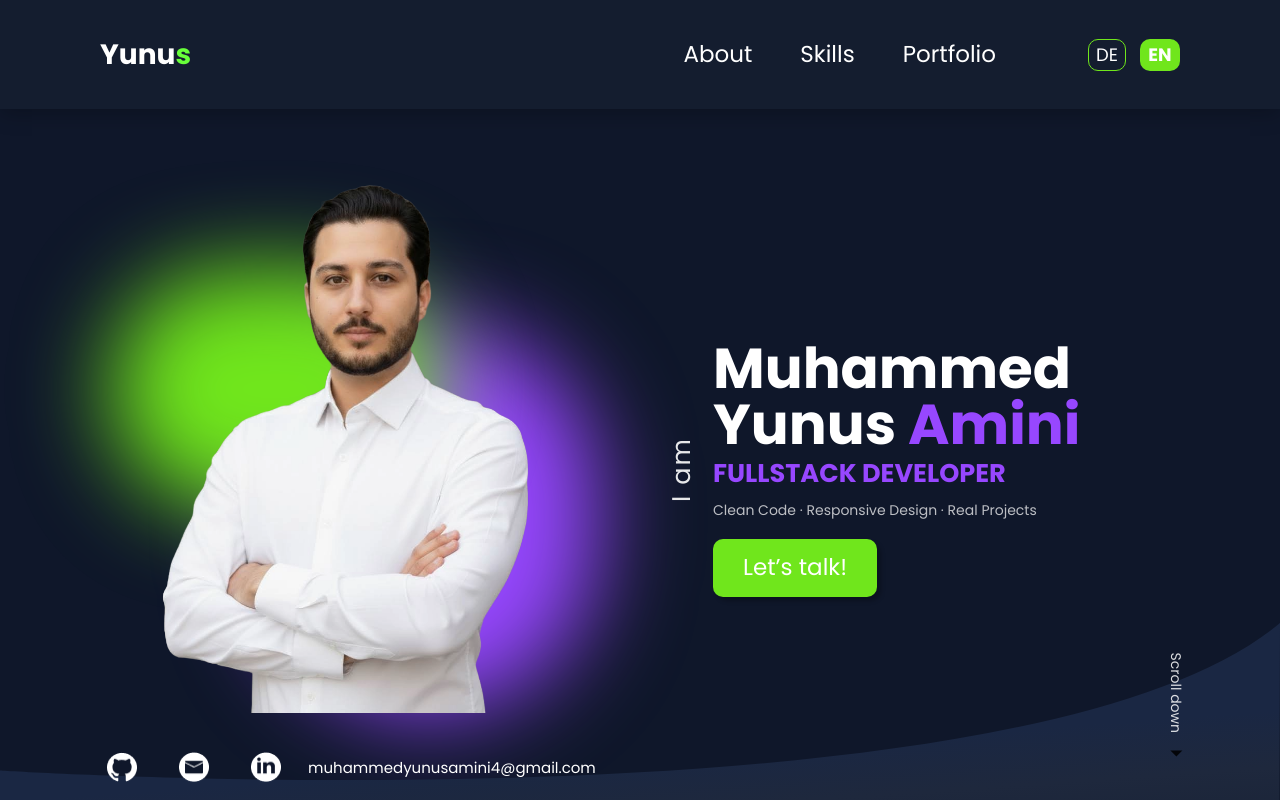
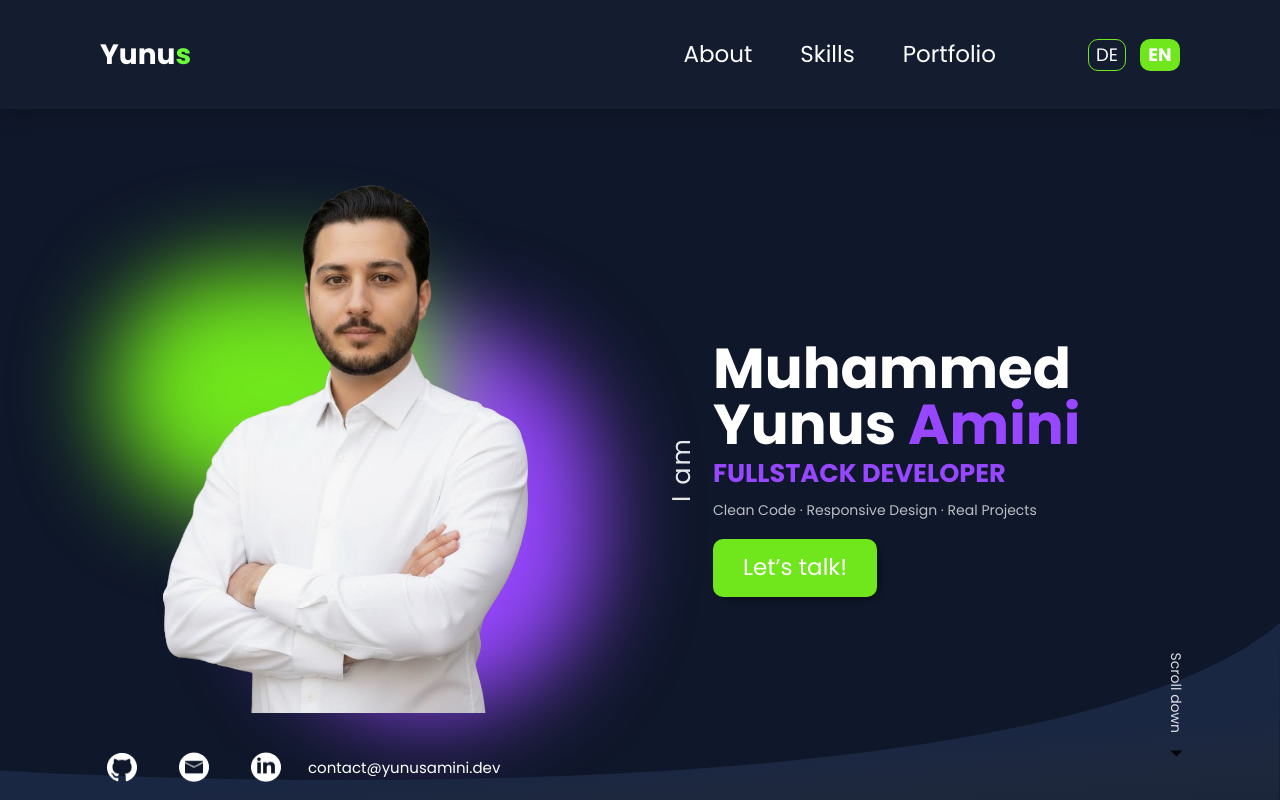
Before and after one commit to mya63/portfolio-2.0, an Angular app: page / in a window 1280 px wide. Shown: the top 800 px of the page. Built offline with nearby package versions, Linux system fonts and the light colour scheme.

Commit message:
fix: email

```diff
--- a/src/app/core/i18n/translations/de.ts
+++ b/src/app/core/i18n/translations/de.ts
@@ -108,7 +108,7 @@ contact: {
       Muhammed Yunus Amini<br>
       63263 Neu-Isenburg<br>
       Deutschland<br><br>
-      E-Mail: muhammedyunusamini4@gmail.com<br><br>
+      E-Mail: contact@yunusamini.dev<br><br>
       Verantwortlich für den Inhalt nach § 55 Abs. 2 RStV:<br>
       Muhammed Yunus Amini<br><br>
       Haftungsausschluss:<br>
@@ -127,7 +127,7 @@ contact: {
       body: `Verantwortlich für die Datenverarbeitung auf dieser Website ist:<br>
       Muhammed Yunus Amini<br>
       63263 Neu-Isenburg<br>
-      E-mail: muhammedyunusamini4@gmail.com`
+      E-mail: contact@yunusamini.dev`
     },
     section2: {
       title: '2. Allgemeines zur Datenverarbeitung',
@@ -151,7 +151,7 @@ contact: {
     },
     section6: {
       title: '6. Datenschutzkontakt',
-      body: `Bei Fragen zum Datenschutz wenden Sie sich bitte an: muhammedyunusamini4@gmail.com`
+      body: `Bei Fragen zum Datenschutz wenden Sie sich bitte an: contact@yunusamini.dev`
     }
   },
 
--- a/src/app/core/i18n/translations/en.ts
+++ b/src/app/core/i18n/translations/en.ts
@@ -108,7 +108,7 @@ contact: {
       Muhammed Yunus Amini<br>
       63263 Neu-Isenburg<br>
       Germany<br><br>
-      E-mail: muhammedyunusamini4@gmail.com<br><br>
+      E-mail: contact@yunusamini.dev<br><br>
       Responsible for content according to § 55 Abs. 2 RStV:<br>
       Muhammed Yunus Amini<br><br>
       Disclaimer:<br>
@@ -127,7 +127,7 @@ contact: {
       body: `Responsible for data processing on this website:<br>
       Muhammed Yunus Amini<br>
       63263 Neu-Isenburg<br>
-      E-mail: muhammedyunusamini4@gmail.com`
+      E-mail: contact@yunusamini.dev`
     },
     section2: {
       title: '2. General Information',
@@ -147,7 +147,7 @@ contact: {
     },
     section6: {
       title: '6. Privacy Contact',
-      body: `If you have any questions about data protection, please contact: muhammedyunusamini4@gmail.com`
+      body: `If you have any questions about data protection, please contact: contact@yunusamini.dev`
     }
   },
 
--- a/src/app/pages/home/hero/hero.html
+++ b/src/app/pages/home/hero/hero.html
@@ -49,7 +49,7 @@
           <img src="assets/giticon.png" alt="GitHub" />
         </a>
 
-        <a class="ico" href="mailto:muhammedyunusamini4@gmail.com">
+        <a class="ico" href="mailto:contact@yunusamini.dev">
           <img src="assets/email.png" alt="Email" />
         </a>
 
@@ -62,8 +62,8 @@
         </a>
       </div>
 
-      <a class="hero-mail" href="mailto:muhammedyunusamini4@gmail.com">
-        muhammedyunusamini4@gmail.com
+      <a class="hero-mail" href="mailto:contact@yunusamini.dev">
+        contact@yunusamini.dev
       </a>
     </div>
 
--- a/src/app/pages/home/hero/hero.ts
+++ b/src/app/pages/home/hero/hero.ts
@@ -11,7 +11,7 @@ import { TranslatePipe } from '../../../core/i18n/translate.pipe';
 export class HeroComponent {
   name  = 'Muhammed Yunus Amini';
   title = 'FULLSTACK DEVELOPER';
-  email = 'muhammedyunusamini4@gmail.com';
+  email = 'contact@yunusamini.dev';
 
   scrollTo(id: string) {
     document.getElementById(id)?.scrollIntoView({ behavior: 'smooth' });
--- a/src/app/shared/footer/footer.html
+++ b/src/app/shared/footer/footer.html
@@ -12,7 +12,7 @@
       <a class="ico" href="https://github.com/mya63" target="_blank" rel="noopener" aria-label="GitHub">
         <img src="assets/giticon.png" alt="GitHub" width="30" height="30" />
       </a>
-      <a class="ico" href="mailto:muhammedyunusamini4@gmail.com" aria-label="Email">
+      <a class="ico" href="mailto:contact@yunusamini.dev" aria-label="Email">
         <img src="assets/email.png" alt="Email" width="30" height="30" />
       </a>
       <a class="ico" href="https://www.linkedin.com/in/muhammed-yunus-amini-5380b829a/" target="_blank" rel="noopener" aria-label="LinkedIn">
```
